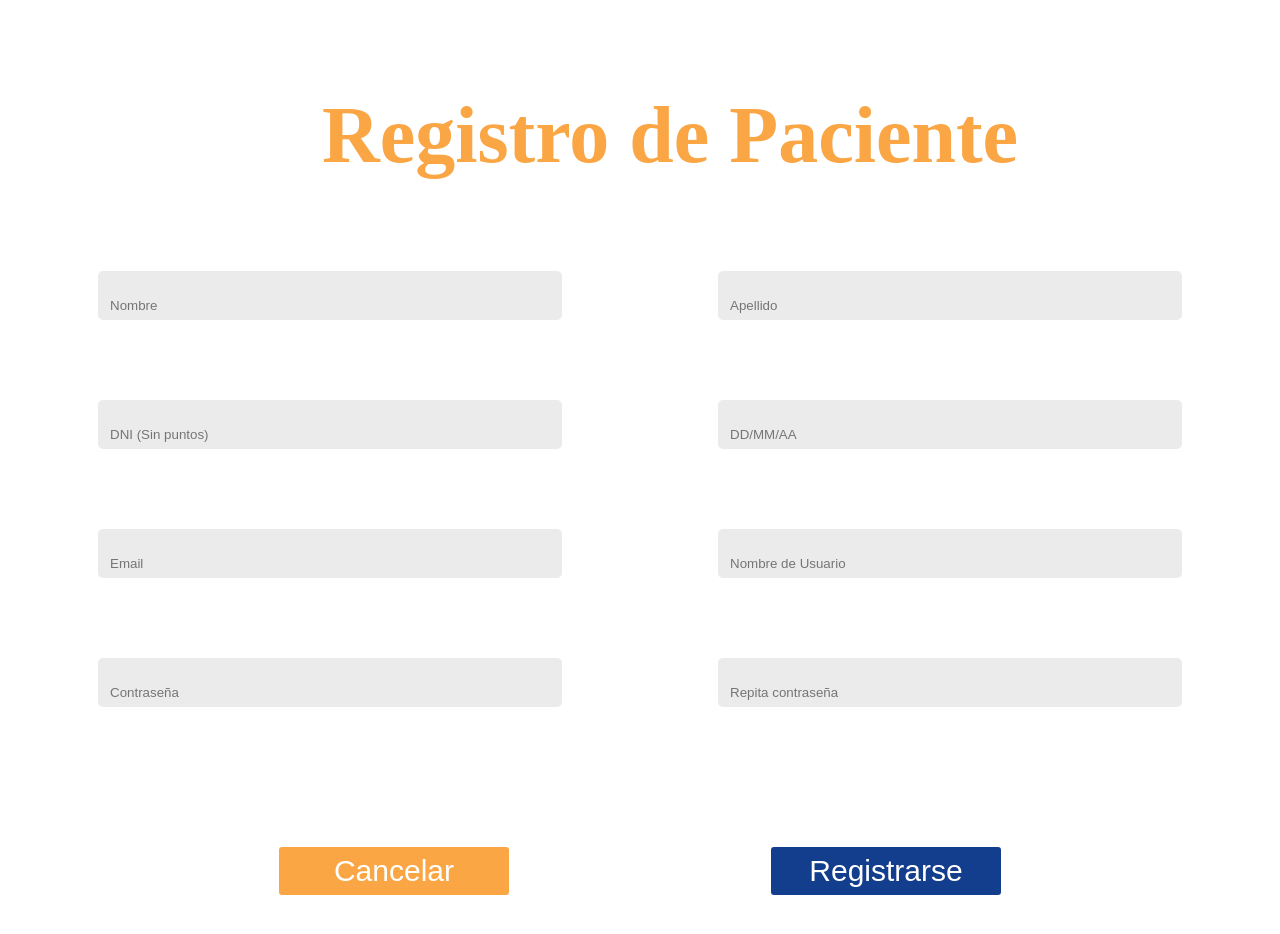
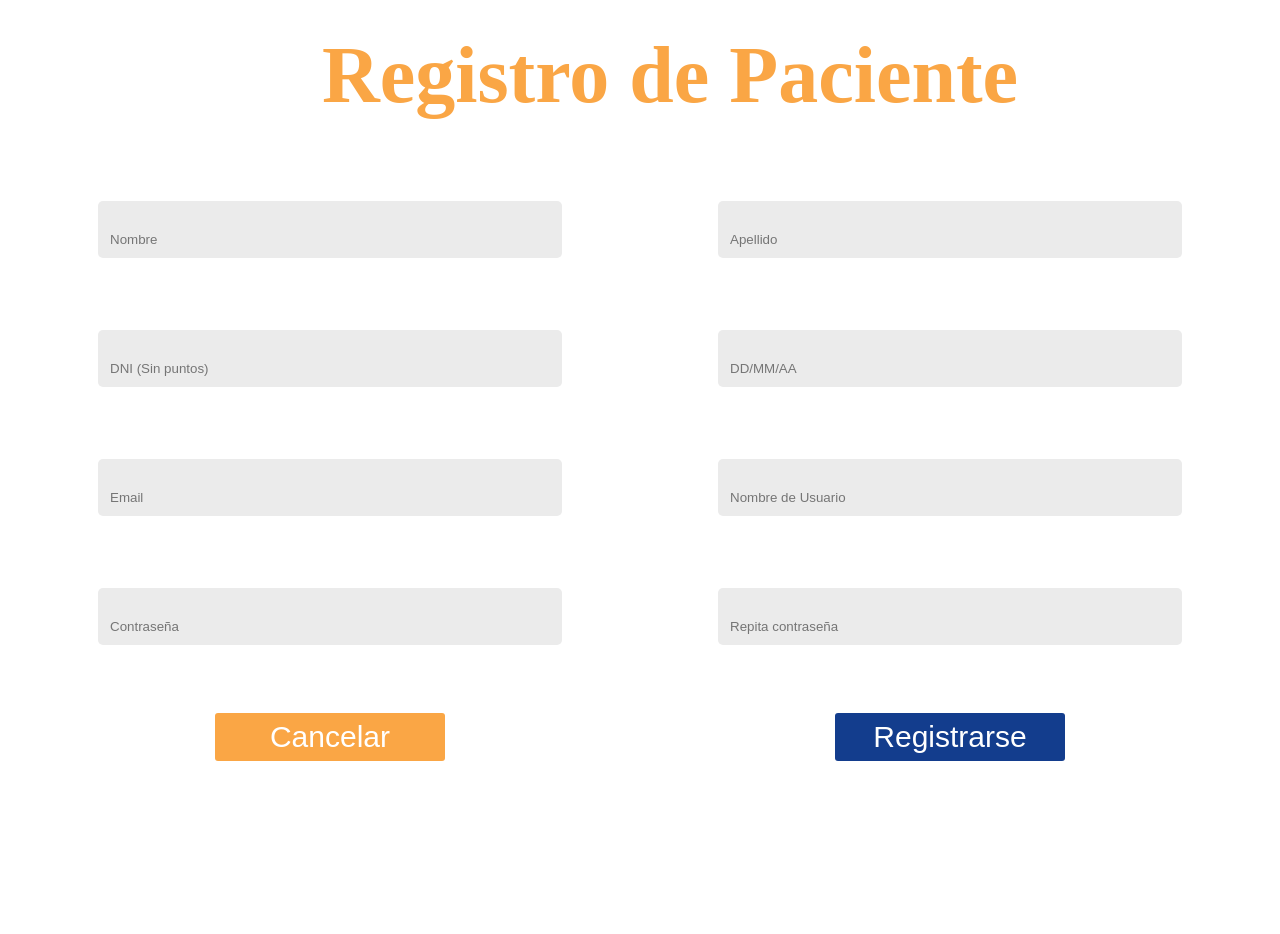
Before and after one commit to FacundoBocalandro/lmd-web, a React (Create React App) app: page /register in a window 1280 px wide. Shown: the top 934 px of the page. After the commit the page ends 800 px from the top, so only its background shows below. Built offline with nearby package versions, Linux system fonts and the light colour scheme.

Commit message:
pull request corrections.

```diff
--- a/package.json
+++ b/package.json
@@ -8,7 +8,6 @@
     "@testing-library/user-event": "^12.1.10",
     "react": "^17.0.2",
     "react-dom": "^17.0.2",
-    "react-native": "^0.64.1",
     "react-router": "^5.2.0",
     "react-scripts": "4.0.3",
     "web-vitals": "^1.0.1"
--- a/src/component/register/Register.css
+++ b/src/component/register/Register.css
@@ -1,12 +1,14 @@
 .container {
     flex: 1;
     background: #fff;
-    padding: 60px 20px;
+    padding: 0 20px;
+    height: 100%;
 }
 
-.headerContainer{
+.header-container{
     text-align: center;
 }
+
 .header {
     align-self: center;
     color: #FAA645;
@@ -22,8 +24,9 @@
     display: flex;
     justify-content: space-around;
 }
-.inputContainer {
-    margin-top: 60px;
+
+.input-container {
+    margin-top: 50px;
     display: flex;
     flex-direction: column;
 }
@@ -37,7 +40,7 @@
 
 .input {
     width: 35vw;
-    height: 3vh;
+    height: 4vh;
     background: #EBEBEB;
     border-radius: 5px;
     color: #000;
@@ -48,7 +51,7 @@
     outline: none;
 }
 
-.inputError{
+.input-error{
     width: 35vw;
     height: 3vh;
     background: #EBEBEB;
@@ -60,28 +63,23 @@
     outline: none;
 }
 
-.errorMessage{
+.error-message{
     color: red;
-    margin: 2px 0 0 0;
+    margin-top: 2px;
     padding: 0;
 }
 
-.noMessage{
-    margin: 0;
+.no-message{
     visibility: hidden;
-    padding: 0;
 }
 
-.buttonContainer {
+.button-container {
     display: flex;
     justify-content: space-around;
-    padding: 90px 10vw;
-    /*color: #649CCD;*/
-    /*secondary: #FAA645;*/
-    /*color: #133D8D;*/
+    margin: 0;
 }
 
-.submitButton {
+.submit-button {
     background: #133D8D;
     width: 18vw;
     height: 6vh;
@@ -94,7 +92,7 @@
     border: none;
 }
 
-.cancelButton {
+.cancel-button {
     background: #FAA645;
     width: 18vw;
     height: 6vh;
@@ -107,16 +105,16 @@
     border: none;
 }
 
-.submitButtonText {
+.submit-button-text {
     color: #FFF;
     font-size: 30px
 }
 
-.cancelButtonText {
+.cancel-button-text {
     color: #FFF;
     font-size: 30px
 }
 
-.errorInput {
+.error-input {
     background-color: rgba(255,0,0,.5);
 }
--- a/src/component/register/Register.js
+++ b/src/component/register/Register.js
@@ -1,7 +1,10 @@
 import React, {useState} from 'react';
 import "./Register.css"
-import * as axios from "../../http";
+// import * as axios from "../../http";
+import {get} from "../../http"
+import {post} from "../../http"
 import {useHistory} from "react-router";
+import * as http from "http";
 
 const Register = () => {
 
@@ -63,7 +66,7 @@ const Register = () => {
     }
 
     const checkUsername = async (value) => {
-        await axios.get('users/available/' + value)
+        await get('users/available/' + value)
             .then(response => {
                 setErrors({...errors, username: !response})
             })
@@ -98,7 +101,7 @@ const Register = () => {
 
         if (!Object.values(newErrors).some(error => error)) {
             const dateParts = form.birthDate.split("/");
-            axios.post("users/register", {
+            post("users/register", {
                 ...form,
                 birthDate: new Date(+dateParts[2], dateParts[1] - 1, +dateParts[0]).toISOString().substring(0, 10)
             })
@@ -126,93 +129,92 @@ const Register = () => {
 
     return (
         <div className={"container"}>
-            <div className={"headerContainer"}>
+            <div className={"header-container"}>
                 <p className={"header"}>Registro de Paciente</p>
             </div>
             <div>
                 <div className={"row"}>
-                    <div className={"inputContainer"}>
+                    <div className={"input-container"}>
                         <input placeholder={"Nombre"}
-                               className={errors.firstName ? 'inputError' : 'input'}
+                               className={errors.firstName ? 'input input-error' :  ' input'}
                                value={form.firstName}
                                onChange={event => setField('firstName', event)}/>
-                        <span className={errors.firstName ? 'errorMessage' : 'noMessage'}> Error en el nombre</span>
+                        <span className={errors.firstName ? 'error-message' : 'error-message no-message'}> Error en el nombre</span>
                     </div>
-                    <div className={"inputContainer"}>
+                    <div className={"input-container"}>
                         <input placeholder={"Apellido"}
-                               className={errors.lastName ? 'inputError' : 'input'}
+                               className={errors.lastName ? 'input input-error' :  ' input'}
                                value={form.lastName}
                                onChange={text => setField('lastName', text)}/>
-                        <span className={errors.lastName ? 'errorMessage' : 'noMessage'}> Error en el apellido</span>
+                        <span className={errors.lastName ? 'error-message' : 'error-message no-message'}> Error en el apellido</span>
                     </div>
                 </div>
                 <div className={"row"}>
-                    <div className={"inputContainer"}>
+                    <div className={"input-container"}>
                         <input placeholder={"DNI (Sin puntos)"}
-                               className={errors.dni ? 'inputError' : 'input'}
+                               className={errors.dni ? 'input input-error' :  ' input'}
                                type={"number"}
                                value={form.dni}
                                onChange={text => setField('dni', text)}/>
-                        <span className={errors.dni ? 'errorMessage' : 'noMessage'}>Error en el DNI</span>
+                        <span className={errors.dni ? 'error-message' : 'error-message no-message'}>Error en el DNI</span>
 
                     </div>
-                    <div className={"inputContainer"}>
+                    <div className={"input-container"}>
                         <input placeholder={"DD/MM/AA"}
-                               className={errors.birthDate ? 'inputError' : 'input'}
+                               className={errors.birthDate ? 'input input-error' :  ' input'}
                                value={form.birthDate}
                                onChange={text => setField('birthDate', text)}/>
-                        <span className={errors.birthDate ? 'errorMessage' : 'noMessage'}>Error en la fecha de nacimiento</span>
+                        <span className={errors.birthDate ? 'error-message' : 'error-message no-message'}>Error en la fecha de nacimiento</span>
 
                     </div>
                 </div>
                 <div className={"row"}>
-                    <div className={"inputContainer"}>
+                    <div className={"input-container"}>
                         <input placeholder={"Email"}
                                type={"emailAddress"}
-                               className={errors.email ? 'inputError' : 'input'}
+                               className={errors.email ? 'input input-error' :  ' input'}
                                value={form.email}
                                onChange={text => setField('email', text)}/>
-                        <span className={errors.email ? 'errorMessage' : 'noMessage'}>Error en el email</span>
+                        <span className={errors.email ? 'error-message' : 'error-message no-message'}>Error en el email</span>
 
                     </div>
-                    <div className={"inputContainer"}>
+                    <div className={"input-container"}>
                         <input placeholder={"Nombre de Usuario"}
-                               className={errors.username ? 'inputError' : 'input'}
+                               className={errors.username ? 'input input-error' :  ' input'}
                                value={form.username}
                                onChange={text => setField('username', text)}
                                onBlur={() => checkUsername(form.username)}
                         />
-                        <span className={errors.username ? 'errorMessage' : 'noMessage'}>El usuario ya existe</span>
+                        <span className={errors.username ? 'error-message' : 'error-message no-message'}>El usuario ya existe</span>
                     </div>
                 </div>
                 <div className={"row"}>
-                    <div className={"inputContainer"}>
+                    <div className={"input-container"}>
                         <input placeholder={"Contraseña"}
                                type={"password"}
-                               className={errors.password ? 'inputError' : 'input'}
+                               className={errors.password ? 'input input-error' :  ' input'}
                                value={form.password}
                                onChange={text => setField('password', text)}/>
-                        <p className={errors.password ? 'errorMessage' : 'noMessage'}>
+                        <p className={errors.password ? 'error-message' : 'error-message no-message'}>
                             La contraseña tiene que tener mínimo 8 caracteres,
                             <br/> una mayúscula un número y un signo </p>
 
                     </div>
-                    <div className={"inputContainer"}>
+                    <div className={"input-container"}>
                         <input placeholder={"Repita contraseña"}
                                type={"password"}
-                               className={errors.confirmPassword ? 'inputError' : 'input'}
+                               className={errors.confirmPassword ? 'input input-error' :  ' input'}
                                value={form.confirmPassword}
                                onChange={text => setField('confirmPassword', text)}/>
-                        <p className={errors.confirmPassword ? 'errorMessage' : 'noMessage'}> Las contraseñas no coiniciden</p>
-
+                        <p className={errors.confirmPassword ?'error-message' : 'error-message no-message'}> Las contraseñas no coiniciden</p>
                     </div>
                 </div>
-                <div className={"buttonContainer"}>
-                    <button className={"cancelButton"} onClick={cancelForm}>
-                        <p className={"cancelButtonText"}>Cancelar</p>
+                <div className={"button-container"}>
+                    <button className={"cancel-button"} onClick={cancelForm}>
+                        <p className={"cancel-button-text"}>Cancelar</p>
                     </button>
-                    <button onClick={submitForm} className={"submitButton"}>
-                        <p className={"submitButtonText"}>Registrarse</p>
+                    <button onClick={submitForm} className={"submit-button"}>
+                        <p className={"submit-button-text"}>Registrarse</p>
                     </button>
                 </div>
             </div>
```
